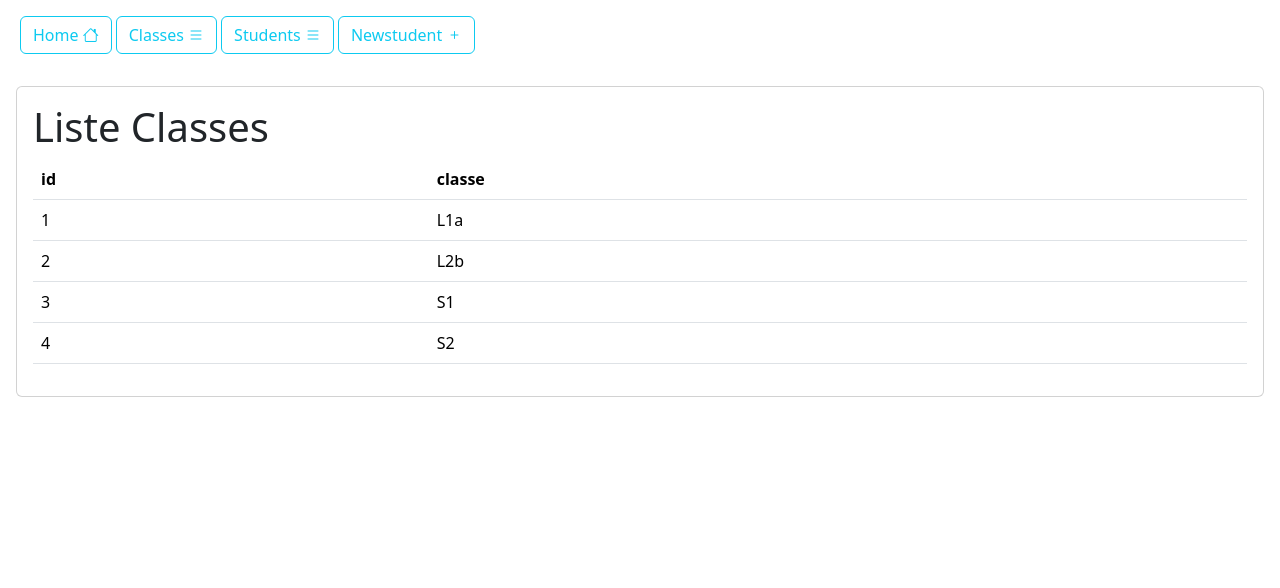
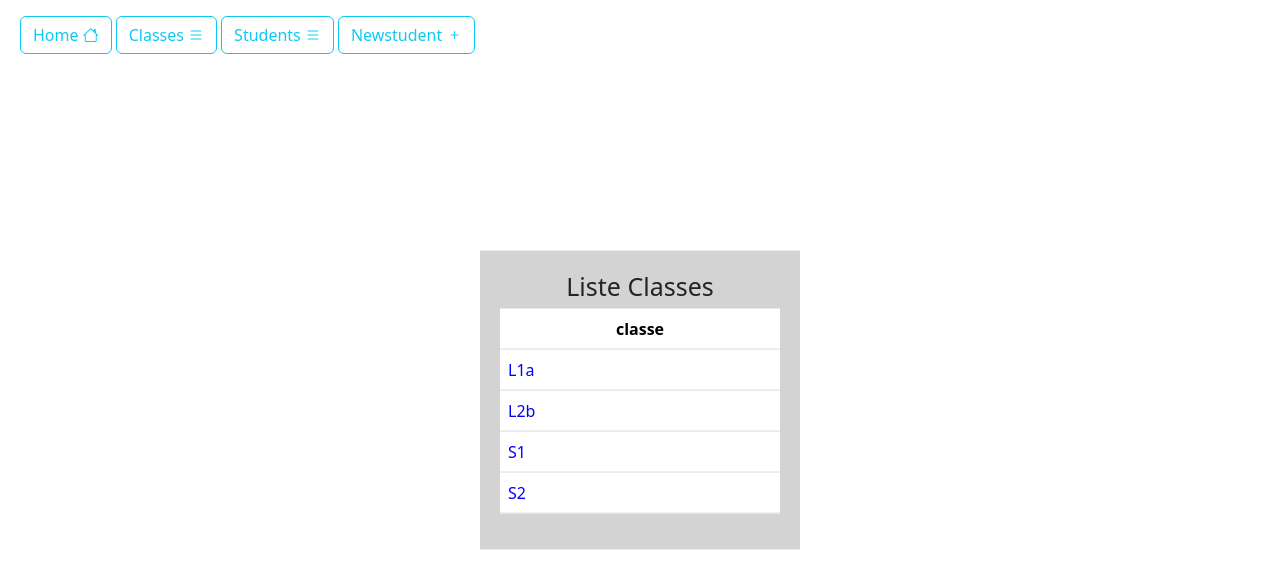
Before and after one commit to SNB-93-SKB/EcoleDakar, an Angular app: page /classes in a window 1280 px wide. Shown: the top 588 px of the page. Built offline with nearby package versions, Linux system fonts and the light colour scheme; data requests are answered from the project's data file.

Commit message:
style css ok

```diff
--- a/src/app/components/classes/classes.component.css
+++ b/src/app/components/classes/classes.component.css
@@ -0,0 +1,11 @@
+.centered-div {
+  padding: 20px;
+    background-color: lightgray;
+    position: absolute;
+    top: 50%;
+    left: 50%;
+    transform: translate(-50%, -50%);
+  }
+  td{
+    color:blue;
+  }
--- a/src/app/components/classes/classes.component.html
+++ b/src/app/components/classes/classes.component.html
@@ -1,20 +1,20 @@
 <div class="p-3">
-    <div class="card">
-        <div class="card-body">
-            <h1> Liste Classes </h1>
+
+        <div class="card-body col-md-3 centered-div">
+            <h1 style="text-align: center; font-size :25px;;"> Liste Classes </h1>
             <table class="table">
                 <thead>
                     <tr>
-                        <th>id</th> <th>classe</th>
+                         <th style="text-align: center;">classe</th>
                     </tr>
                 </thead>
                 <tbody>
                     <tr *ngFor="let classe of classes">
-                        <td>{{classe.id}}</td>
+
                         <td>{{classe.classe}}</td>
                     </tr>
                 </tbody>
             </table>
         </div>
+
     </div>
-    </div>
--- a/src/app/components/students/students.component.html
+++ b/src/app/components/students/students.component.html
@@ -1,6 +1,6 @@
 <div class="p-3">
     <div class="card">
-        <div class="card-body">
+        <div class="card-body ">
             <h1>Liste des Students</h1>
             <table class="table">
 
--- a/src/app/data/db.json
+++ b/src/app/data/db.json
@@ -5,7 +5,7 @@
       "firstname": "seny",
       "lastname": "balde",
       "classe": "L1a",
-      "checked": false
+      "checked": true
     },
     {
       "id": "2",
```
